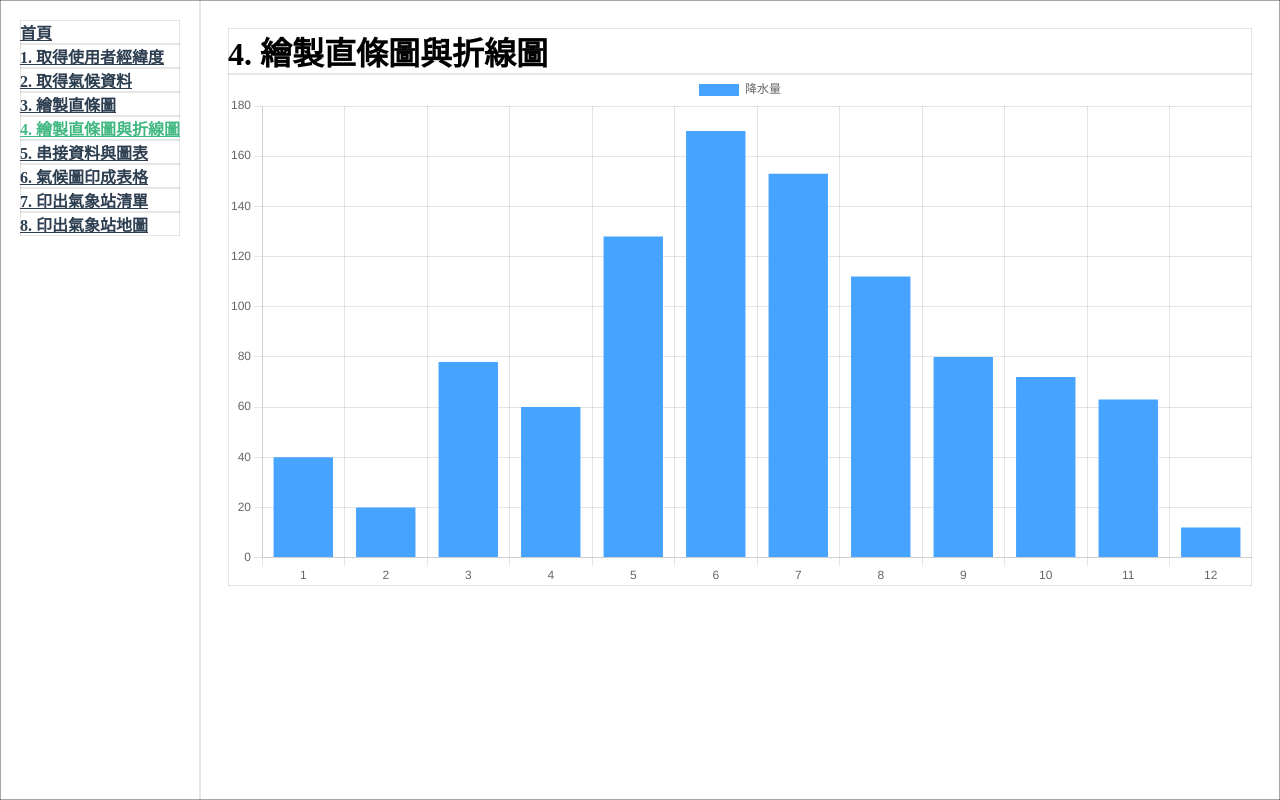
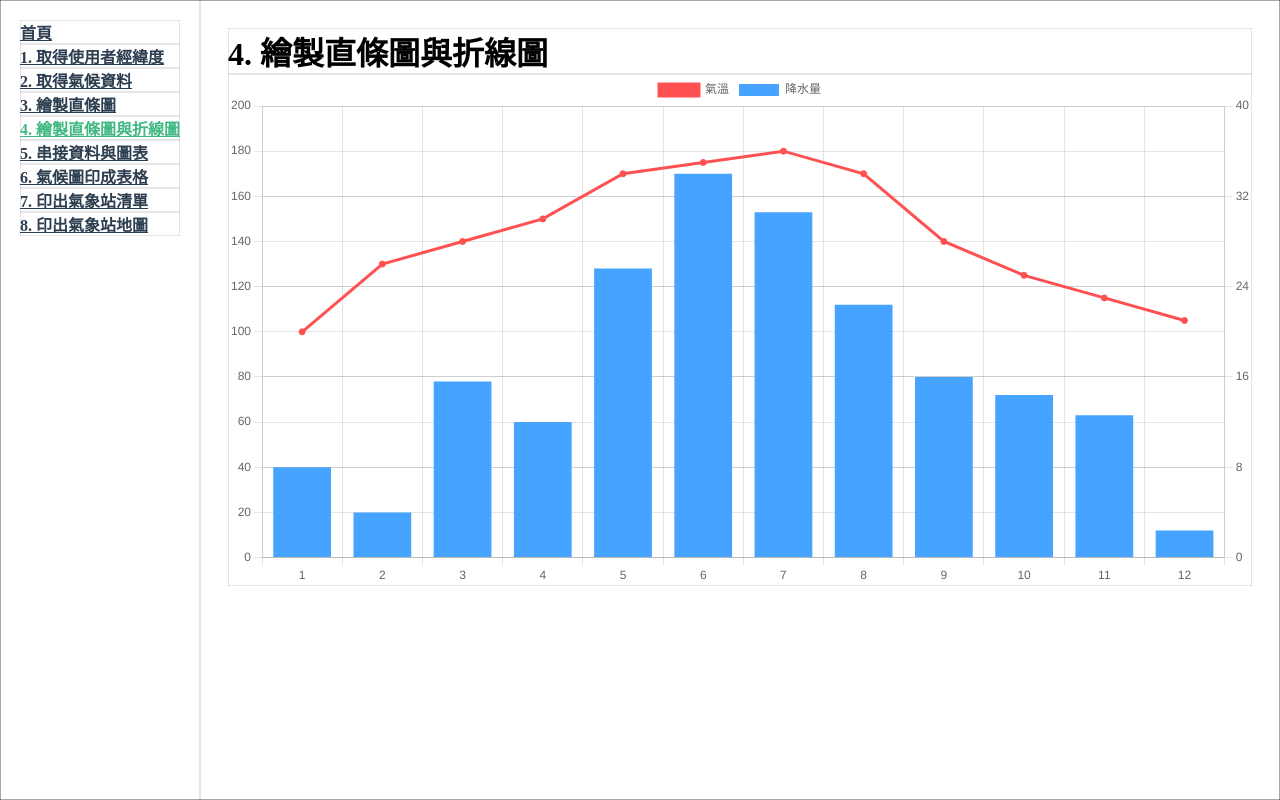
Before and after one commit to CharlieWuuu/Step_WeatherChart, a Vue app: page /Step4 in a window 1280 px wide. Built offline with nearby package versions, Linux system fonts and the light colour scheme.

Commit message:
[add] 繪製混合直條圖與折線圖的表

```diff
--- a/src/views/Step4.vue
+++ b/src/views/Step4.vue
@@ -1,10 +1,10 @@
 <template>
   <h1>4. 繪製直條圖與折線圖</h1>
-  <Bar id="my-chart-id" :options="chartOptions" :data="chartData" />
+  <Line id="my-chart-id" :options="chartOptions" :data="chartData" />
 </template>
 
 <script>
-import { Bar } from "vue-chartjs";
+import { Line } from "vue-chartjs";
 import {
   Chart as ChartJS,
   Title,
@@ -13,6 +13,9 @@ import {
   BarElement,
   CategoryScale,
   LinearScale,
+  PointElement,
+  LineController,
+  LineElement,
 } from "chart.js";
 
 ChartJS.register(
@@ -21,26 +24,59 @@ ChartJS.register(
   Legend,
   BarElement,
   CategoryScale,
-  LinearScale
+  LinearScale,
+  PointElement,
+  LineController,
+  LineElement
 );
 
 export default {
   name: "BarChart",
-  components: { Bar },
+  components: { Line },
   data() {
     return {
       chartData: {
         labels: ["1", "2", "3", "4", "5", "6", "7", "8", "9", "10", "11", "12"],
         datasets: [
           {
+            type: "bar",
             label: "降水量",
             backgroundColor: "#46A3FF",
             data: [40, 20, 78, 60, 128, 170, 153, 112, 80, 72, 63, 12],
+            order: 2,
+            yAxisID: "left",
+          },
+          {
+            type: "line",
+            label: "氣溫",
+            backgroundColor: "#FF5151",
+            borderColor: "#FF5151",
+            data: [20, 26, 28, 30, 34, 35, 36, 34, 28, 25, 23, 21],
+            order: 1,
+            yAxisID: "right",
           },
         ],
       },
       chartOptions: {
         responsive: true,
+        scales: {
+          left: {
+            position: "left",
+            suggestedMin: 0,
+            suggestedMax: 200,
+            ticks: {
+              stepSize: 20, // 设置 x 轴刻度之间的间距为 1
+            },
+          },
+          right: {
+            position: "right",
+            suggestedMin: 0,
+            suggestedMax: 40,
+            ticks: {
+              stepSize: 8, // 设置 x 轴刻度之间的间距为 1
+            },
+          },
+        },
       },
     };
   },
```
